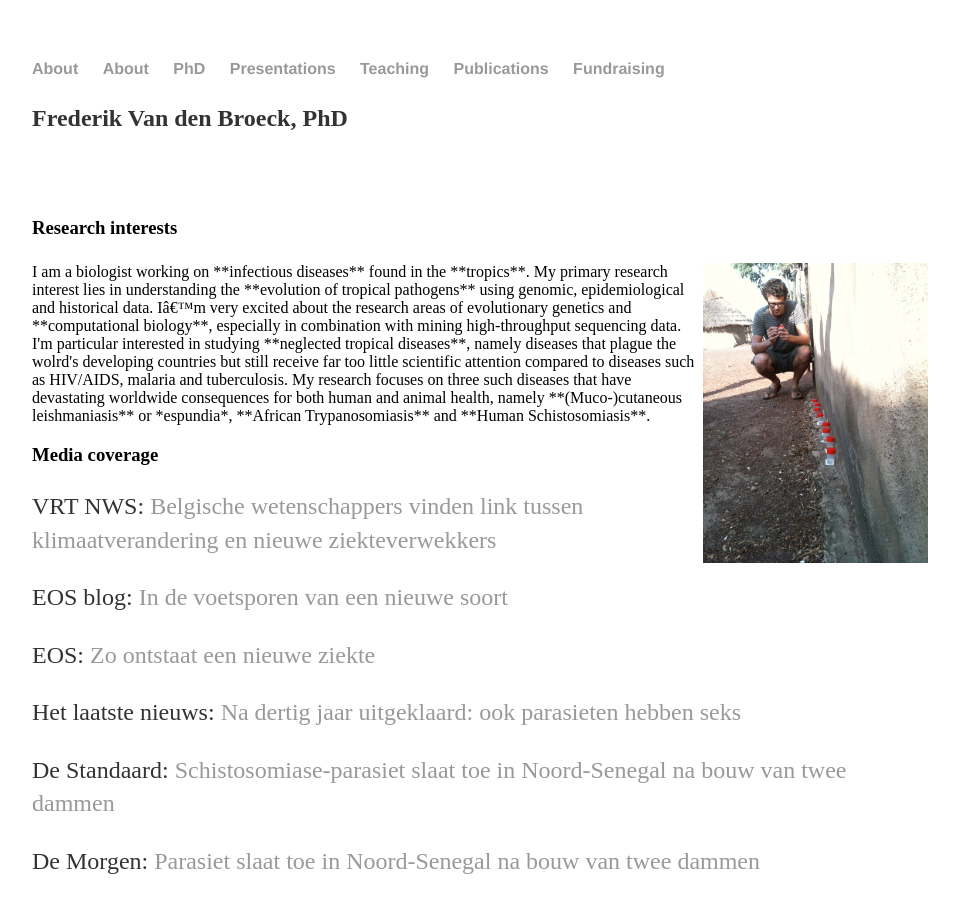
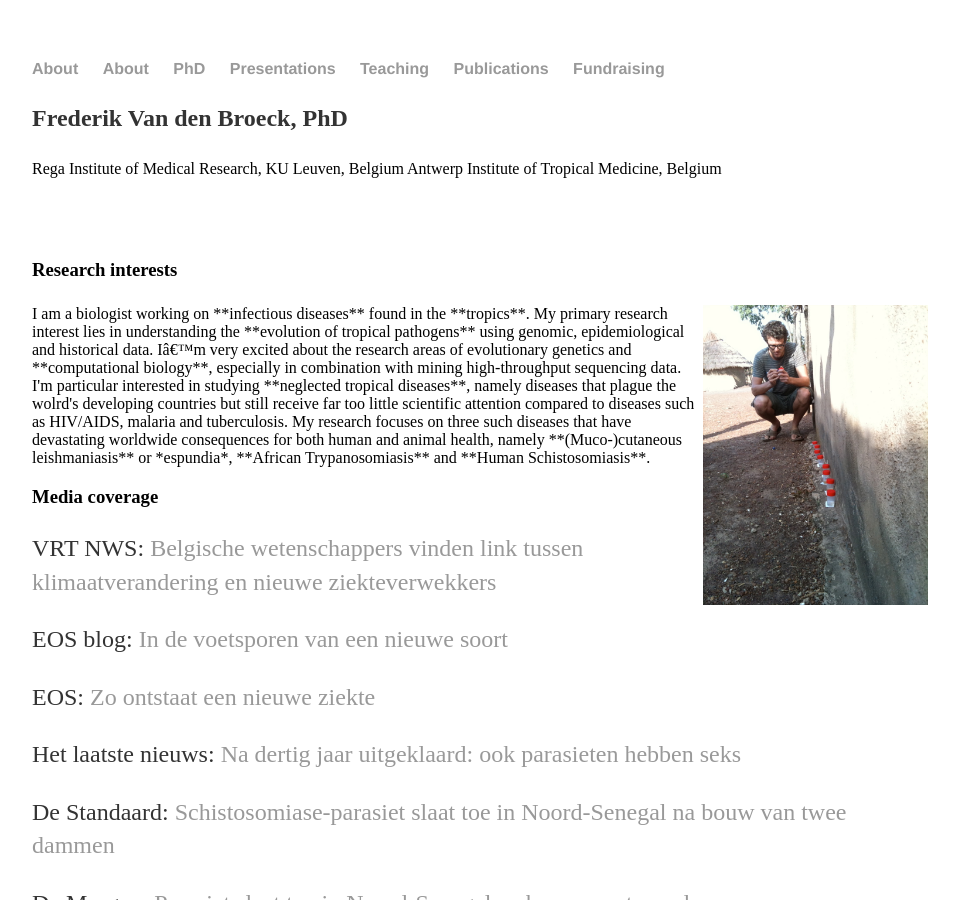
Before and after one commit to FreBio/FreBio.github.io, a Jekyll site: the page built from index.md, in a window 1280 px wide and 900 px high. Shown: the whole window, without its empty margins (160-1119 px from the left). Built offline with Jekyll 4.4.1, drawn with Linux system fonts in a browser that asks for light colours; our own code applies the rules of GitHub Pages for plain Markdown files; comment, search, counter and statistics services are not loaded.

Commit message:
Update index.md

```diff
--- a/index.md
+++ b/index.md
@@ -1,5 +1,8 @@
 **Frederik Van den Broeck, PhD** <br />
-
+<font size="3">
+Rega Institute of Medical Research, KU Leuven, Belgium
+Antwerp Institute of Tropical Medicine, Belgium
+</font>
 <a href="https://twitter.com/FBroeck" class="right" class="twitter-follow-button" data-show-count="false"></a><script async src="//platform.twitter.com/widgets.js" charset="utf-8"></script> <br />
 
 
```
